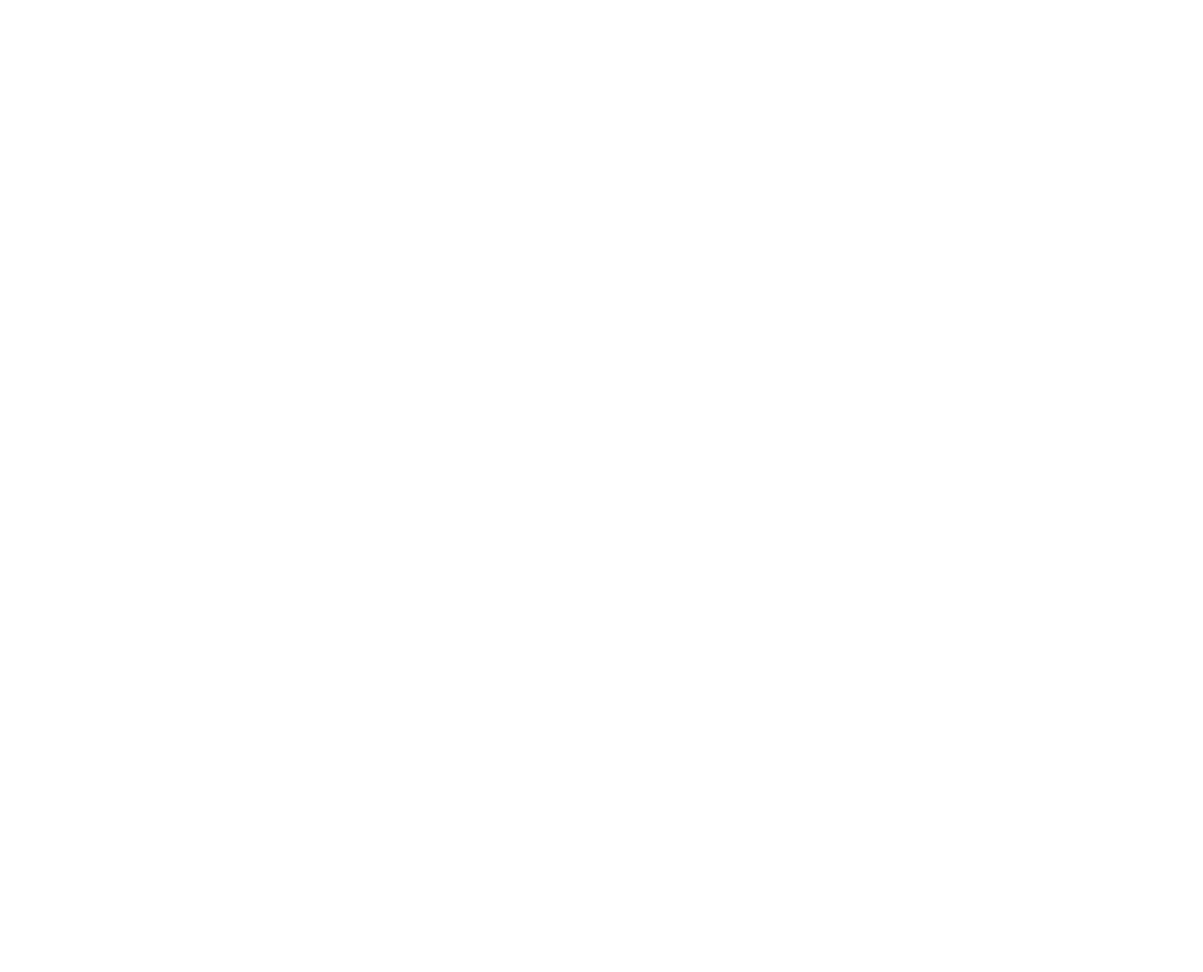
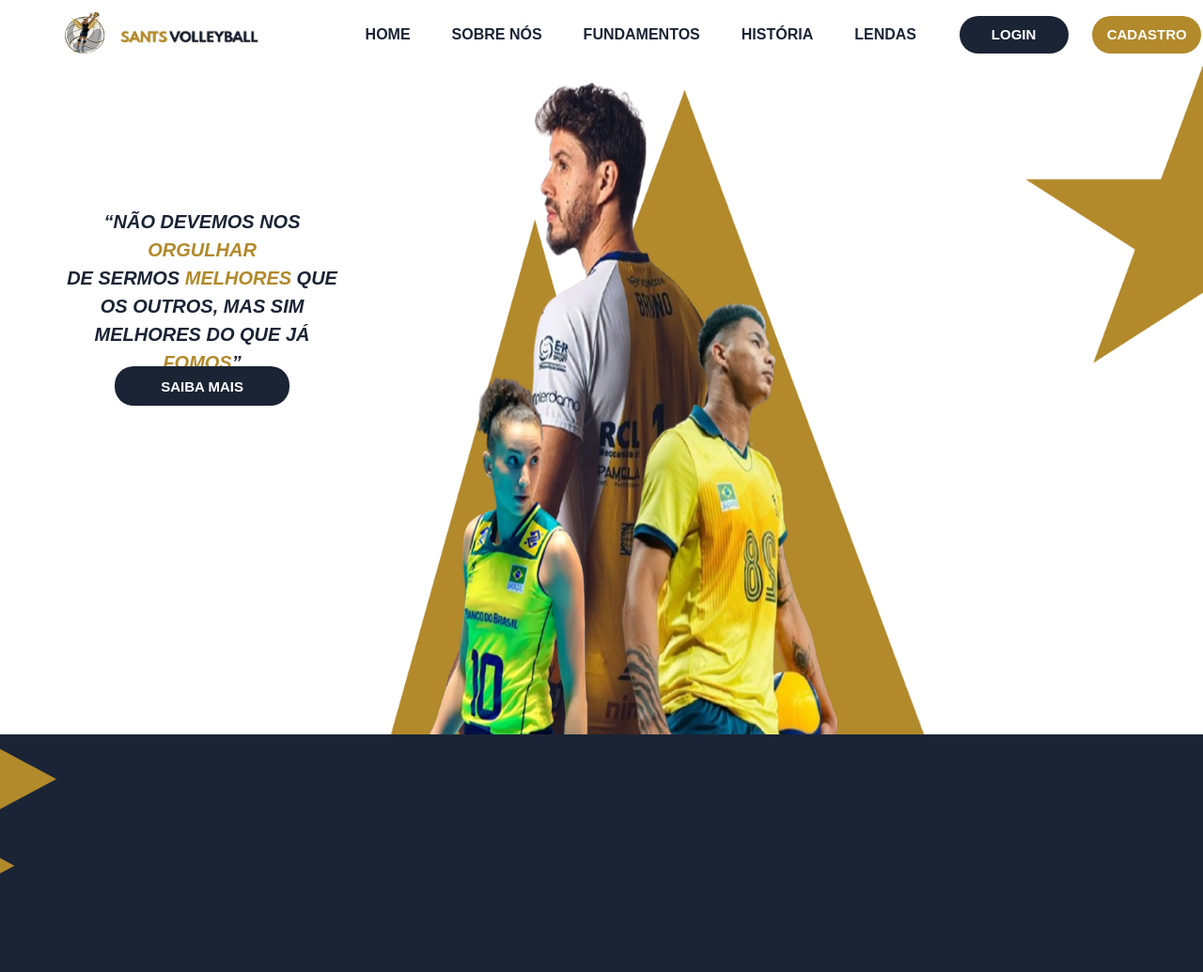
Before and after one commit to SantDeMatos/Projeto_Individual, a plain HTML site: page website/public/index.html in a window 1280 px wide. Shown: the top 1035 px of the page at 94% size. Before the commit the page ends 800 px from the top, so only its background shows below. Drawn offline with Linux system fonts and the light colour scheme; a web font is replaced by a local one.

Commit message:
início do website

```diff
--- a/website/public/index.html
+++ b/website/public/index.html
@@ -9,5 +9,67 @@
 </head>
 <body>
 
+    <div class="div_menu" id="div_menu">
+
+        <img src="assets/imgs/logs.png" alt="" class="img_logo">
+
+        <nav class="menu">
+
+            <a href="#div_menu">HOME</a>
+            <a href="#div_sobre">SOBRE NÓS</a>
+            <a href="#">FUNDAMENTOS</a>
+            <a href="#">HISTÓRIA</a>
+            <a href="#">LENDAS</a>
+
+        </nav>
+
+             <button onclick="login()" class="btn_log">LOGIN </button>
+
+            <button onclick="cadastro()" class="btn_cad">CADASTRO </button>
+
+    </div>
+
+    <div class="container_home">
+
+        <div class="div_frase">
+
+            <span class="span_home">
+
+                “NÃO DEVEMOS NOS <span style="color: #B2892B;">ORGULHAR</span><br>
+                DE SERMOS <span style="color: #B2892B">MELHORES</span>  QUE<br>
+                OS OUTROS, MAS SIM <br>
+                MELHORES DO QUE JÁ <span style="color: #B2892B">FOMOS</span>”<br>
+                <span style="color: #B2892B;">-BERNARDINHO</span>
+
+            </span>
+
+            <button class="btn_saiba">SAIBA MAIS</button>
+
+        </div>
+
+        <div class="div_img_central"></div>
+
+        <div class="div_estrela"></div>
+
+    </div>
+
+    <div class="div_sobre" id="div_sobre">
+
+     <div class="div_trian_sobre">
+
+        <div class="div_img_tri"></div>
+
+          <div class="div_img_tri_2"></div>
+
+     </div>
+
+     <div class="div_body_sobre">
+
+
+
+
+     </div>
+
+    </div>
 </body>
 </html>
--- a/website/public/paleta_de_cores.txt
+++ b/website/public/paleta_de_cores.txt
@@ -0,0 +1,3 @@
+ Cor azul - #1A2435
+
+ Cor dourado - #B2892B
--- a/website/public/styles/index.css
+++ b/website/public/styles/index.css
@@ -0,0 +1,240 @@
+@import url('https://fonts.googleapis.com/css2?family=Kantumruy+Pro:ital,wght@0,100..700;1,100..700&display=swap');
+@import url('https://fonts.googleapis.com/css2?family=KoHo:ital,wght@0,200;0,300;0,400;0,500;0,600;0,700;1,200;1,300;1,400;1,500;1,600;1,700&display=swap');
+
+*{
+    margin: 0;
+    padding: 0;
+}
+
+body{
+        overflow-x: hidden;
+}
+
+.div_menu{
+
+    width: 100%;
+    height: 70px;
+    display: flex;
+
+
+}
+
+.img_logo{
+
+    margin-left: 5%;
+    margin-top: 1%;
+    height: 55px;
+    width: 215px;
+
+}
+
+.menu{
+
+    margin-top: 2.2%;
+    margin-left: 7%;
+
+}
+
+.menu a{
+
+    font-family: "Kantumruy Pro", sans-serif;
+    text-decoration: none;
+    color: #1A2435;
+    font-weight: bold;
+    padding: 20px;
+}
+
+.menu a:hover{
+
+    transition: 0.5s;
+    color: #B2892B;
+
+}
+
+.btn_log{
+
+    display: flex;
+    align-items: center;
+    justify-content: center;
+    height: 40px;
+    width: 116px;
+    margin-left: 2%;
+    margin-top: 1.3%;
+    background-color: #1A2435;
+    border: none;
+    border-radius: 20px;
+    color: white;
+    font-size: 15px;
+    font-family: "Kantumruy Pro", sans-serif;
+    font-weight: bold;
+    cursor: pointer;
+
+
+}
+
+.btn_log:hover{
+
+    color: #B2892B;
+    transition: 0.5s;
+
+}
+
+
+.btn_cad{
+
+    height: 40px;
+    width: 116px;
+    margin-left: 2%;
+    margin-top: 1.3%;
+    background-color: #B2892B;
+    border: none;
+    border-radius: 20px;
+    color: white;
+    font-size: 15px;
+    font-family: "Kantumruy Pro", sans-serif;
+    font-weight: bold;
+    cursor: pointer;
+
+
+}
+
+.btn_cad:hover{
+
+    color: #1A2435;
+    transition: 0.5s;
+
+}
+
+.img_btn{
+
+    padding-left: 5px;
+    width: 20px;
+    height: 20px;
+
+}
+
+.container_home{
+
+    display: flex;
+    width: 100%;
+    height: 89vh;
+
+}
+
+.div_frase{
+
+    display: flex;
+    flex-direction: column;
+    width: 25%;
+    margin-left: 5%;
+    height: 89vh;
+    align-items: center;
+}
+
+.span_home{
+
+    margin-top: 50%;
+    font-family: "KoHo", sans-serif;
+    text-align: center;
+    font-size: 20px;
+   width: 100%;
+    height: 166px;
+    font-weight: bold;
+    font-style: italic;
+    color: #1A2435;
+    line-height: 30px;
+
+}
+
+.btn_saiba{
+
+    width: 186px;
+    height: 42px;
+    background-color: #1A2435;
+    color: white;
+    font-weight: bold;
+    font-family: "Kantumruy Pro", sans-serif;
+    font-size: 15px;
+    border: none;
+    border-radius: 20px;
+    margin-top: 1%;
+
+}
+
+.btn_saiba:hover{
+
+    color: #B2892B;
+    transition: 0.5s;
+    cursor: pointer;
+
+}
+
+.div_img_central{
+
+    background-image: url(../assets/imgs/homeprin.png);
+    background-size: 100% 100%;
+    width: 60%;
+    height: 89vh;
+}
+
+.div_estrela{
+
+    background-image: url(../assets/imgs/estrela.png);
+    height: 317px;
+    width: 200px;
+    background-size: 100% 100%;
+    background-repeat: no-repeat;
+}
+
+.div_sobre{
+
+    width: 100%;
+    height: 100vh;
+    background-color: #1A2435;
+
+}
+
+.div_trian_sobre{
+
+    display: flex;
+    flex-direction: column;
+    width: 7%;
+    height: 100vh;
+
+}
+
+.div_img_tri{
+
+    background-image: url(../assets/imgs/tri_sobre.png);
+    background-size: 100% 100%;
+    background-repeat: no-repeat;
+    width: 60px;
+    height: 250px;
+
+
+}
+
+
+.div_img_tri_2{
+
+    background-image: url(../assets/imgs/tri_sobre.png);
+    background-size: 100% 100%;
+    background-repeat: no-repeat;
+    width: 60px;
+    height: 250px;
+    margin-top: 50%;
+    transform: rotateX(180deg);
+
+
+}
+
+.div_body_sobre{
+
+    display: flex;
+    flex-direction: column;
+    background-color: red;
+    height: 720px;
+    width: 80%;
+
+
+}
```
Also changed, not shown: website/public/assets/icons/cadicon.svg (added), website/public/assets/imgs/estrela.png (added), website/public/assets/imgs/homeprin.png (added), website/public/assets/imgs/logs.png (added), website/public/assets/imgs/tri_sobre.png (added), website/public/assets/imgs/tri_sobre_2.png (added), 1 other file.
